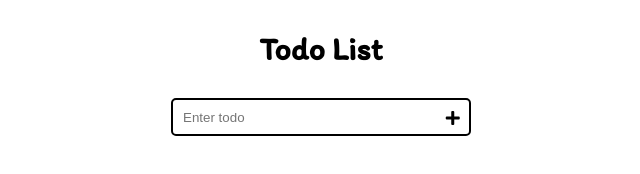
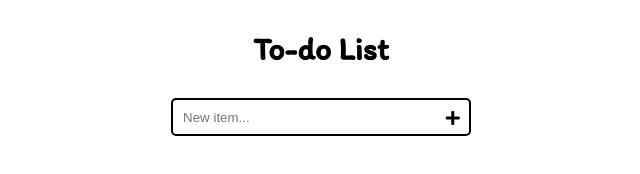
Before and after one commit to Manchestnut/todo-list, a plain HTML site: page index.html in a window 1280 px wide. Shown: the full height of the page, 319-959 px from the left. Drawn offline with Linux system fonts and the light colour scheme.

Commit message:
fixed spelling

```diff
--- a/index.html
+++ b/index.html
@@ -77,9 +77,9 @@
     }
   </style>
   <body>
-    <h1>Todo List</h1>
+    <h1>To-do List</h1>
     <form id="form" action="#">
-      <input id="input-todo" type="text" placeholder="Enter todo" />
+      <input id="input-todo" type="text" placeholder="New item..." />
       <i class="fas fa-plus" id="icon-plus"></i>
     </form>
     <div id="todo-list"></div>
```
